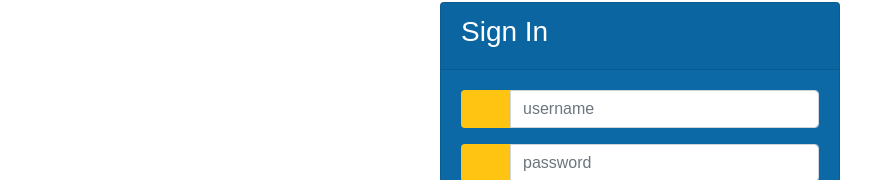
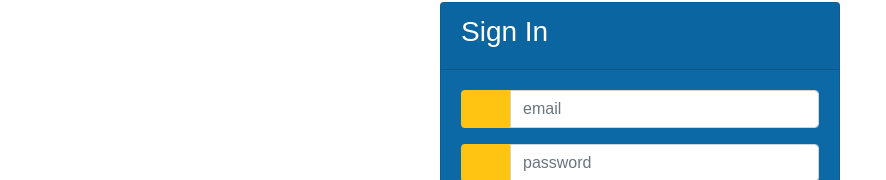
Before and after one commit to AdrianCiobotea/Licenta-frontend, an Angular app in the folder FoodWare-Front/: page / in a window 1280 px wide. Shown: the part 146-326 px from the top of the page, without its empty margins (0-886 px from the left). Built offline with nearby package versions, Linux system fonts and the light colour scheme; a web font is replaced by a local one.

Commit message:
hardcoded values for testing login

```diff
--- a/FoodWare-Front/src/app/auth.service.ts
+++ b/FoodWare-Front/src/app/auth.service.ts
@@ -8,7 +8,8 @@ export class AuthService {
   constructor(private http:HttpClient) { }
 
   login(credentials: any){
-    return this.http.post('http://localhost:8080/login',JSON.stringify(credentials),  {headers : new HttpHeaders({ 'Content-Type': 'application/json' })})
+   // return this.http.post('http://localhost:8080/login',JSON.stringify(credentials),  {headers : new HttpHeaders({ 'Content-Type': 'application/json' })})
+    return this.http.post('http://localhost:8080/login',JSON.stringify({email:"admin@yahoo.com" ,password:"admin"}),  {headers : new HttpHeaders({ 'Content-Type': 'application/json' })})
     .pipe(
       map((response: any) => {
         console.log("map", credentials);
--- a/FoodWare-Front/src/app/login-form/login.component.html
+++ b/FoodWare-Front/src/app/login-form/login.component.html
@@ -26,7 +26,7 @@
                                     <i class="fas fa-user"></i>
                                 </span>
                             </div>
-                            <input type="text" class="form-control" placeholder="username">
+                            <input type="text" class="form-control" placeholder="email">
 
                         </div>
                         <div class="input-group form-group">
```
